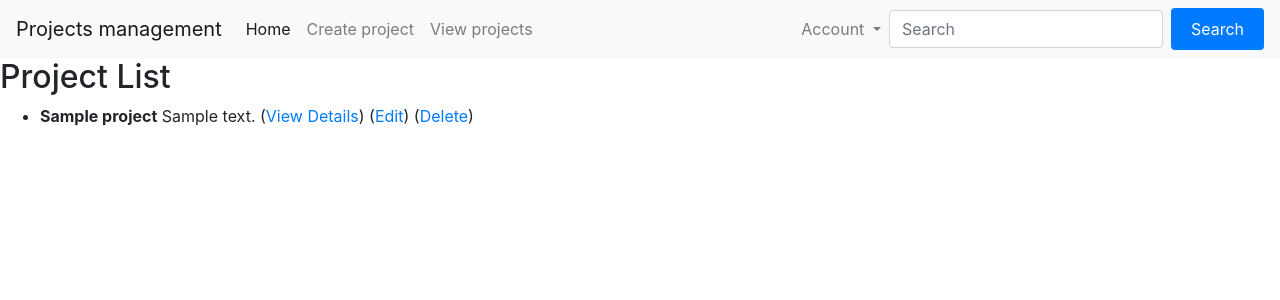
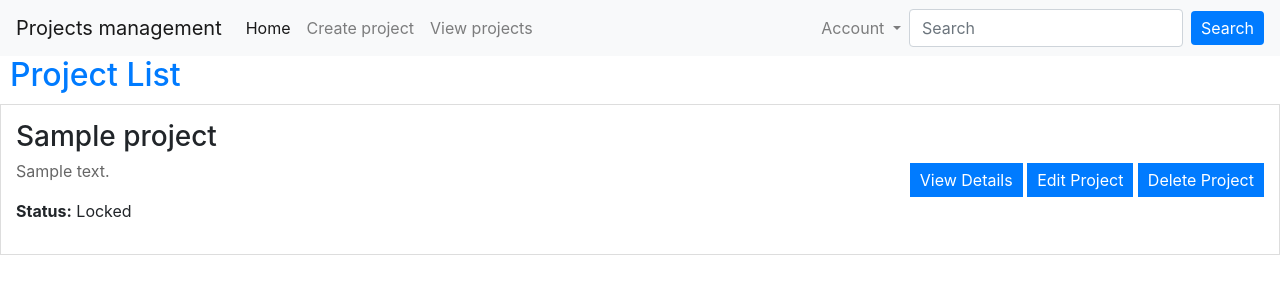
Before and after one commit to aleksandraskolasinska/project-management, a Django app: page /tasks/projects/ in a window 1280 px wide. Shown: the top 300 px of the page. Run offline with Django 4.2, Linux system fonts and the light colour scheme; a user stored in the database is signed in; tables that the repository leaves empty hold one stand-in row (values such as "Sample post").

Commit message:
version 1 completed

```diff
--- a/tasks/forms.py
+++ b/tasks/forms.py
@@ -1,7 +1,7 @@
 from django import forms
-from .models import Project
+from .models import Project, ProjectStatus, ProjectPriority
 
 class ProjectForm(forms.ModelForm):
     class Meta:
         model = Project
-        fields = ['project_title', 'project_description']
+        fields = ['project_title', 'project_description', 'projectPriority', 'projectStatus']
--- a/tasks/static/tasks/style.css
+++ b/tasks/static/tasks/style.css
@@ -89,25 +89,26 @@ body {
 }
 
 button[type="submit"] {
-  background-color: #007bff;
-  color: #fff;
-  padding: 9px 20px;
+  padding: 5px 10px;
+  background-color: hsl(211, 100%, 50%);
+  color: white;
   border: none;
   cursor: pointer;
 }
+
 
 input[type="text"], textarea {
   width: 100%;
   padding: 10px;
 }
 
-.create-ticket-container{
+.create-project-container{
   padding-top: 20px;
   width: 70%;
   margin: 0 auto;
 }
 
-.reply-ticket-container{
+.reply-project-container{
   width: 650px;
   /* margin: 0 auto; */
   align-items: left;
@@ -288,3 +329,108 @@ form.signup-form {
 .update-button:hover {
   background-color: #45a049;
 }
+
+.button-main {
+  padding: 5px 10px;
+  background-color: hsl(211, 100%, 50%);
+  color: white;
+  border: none;
+  cursor: pointer;
+}
+
+.button-main:hover {
+  background-color: #45a049;
+}
+
+.button-delete {
+  padding: 5px 10px;
+  background-color: hsl(211, 100%, 50%);
+  color: white;
+  border: none;
+  cursor: pointer;
+}
+
+.button-delete:hover {
+  background-color: rgb(236, 8, 8);
+}
+
+#id_projectPriority,
+#id_projectStatus {
+    display: inline-block;
+    padding: 8px;
+    border: 1px solid #ccc;
+    border-radius: 4px;
+    width: 100%;
+    box-sizing: border-box;
+    margin-bottom: 10px;
+}
+#id_projectPriority option,
+#id_projectStatus option {
+    background-color: #f5f5f5;
+    color: #333;
+}
+
+/* In your styles.css file */
+.form-field-container {
+  display: inline-block;
+  margin-right: 20px; /* Adjust as needed */
+}
+
+.form-field {
+  display: inline-block;
+  /* Add any additional styles you want for the form fields */
+}
+
+.project-list {
+  list-style: none;
+  padding: 0;
+}
+
+.project-item {
+  border: 1px solid #ddd;
+  margin: 10px 0;
+  padding: 15px;
+  display: flex;
+  justify-content: space-between;
+  align-items: center;
+}
+
+.project-info {
+  flex: 1;
+}
+
+.project-info h3 {
+  margin-bottom: 5px;
+}
+
+.description {
+  color: #666;
+}
+
+
+.project-details {
+  max-width: 600px;
+  margin: 0 auto;
+  padding: 20px;
+  border: 1px solid #ddd;
+  border-radius: 8px;
+  background-color: #fff;
+  box-shadow: 0 0 10px rgba(0, 0, 0, 0.1);
+}
+
+.project-details h2 {
+  color: #007bff;
+}
+
+.project-details p {
+  margin: 5px 0;
+}
+
+.buttons {
+  margin-top: 15px;
+}
+
+.colour-title{
+  color: #007bff;
+  margin-left: 10px;
+}
--- a/tasks/templates/account_edit/email_update.html
+++ b/tasks/templates/account_edit/email_update.html
@@ -10,7 +10,7 @@
   <form method="post" class="update-account-form">
     {% csrf_token %}
     {{ form.as_p }}
-    <button type="submit" class="update-button">Update</button>
+    <button type="submit" class="button-main">Update</button>
   </form>
 </div>
 
--- a/tasks/templates/account_edit/first_name_update.html
+++ b/tasks/templates/account_edit/first_name_update.html
@@ -10,7 +10,7 @@
   <form method="post" class="update-account-form">
     {% csrf_token %}
     {{ form.as_p }}
-    <button type="submit" class="update-button">Update</button>
+    <button type="submit" class="button-main">Update</button>
   </form>
 </div>
 
--- a/tasks/templates/account_edit/last_name_update.html
+++ b/tasks/templates/account_edit/last_name_update.html
@@ -10,7 +10,7 @@
   <form method="post" class="update-account-form">
     {% csrf_token %}
     {{ form.as_p }}
-    <button type="submit" class="update-button">Update</button>
+    <button type="submit" class="button-main">Update</button>
   </form>
 </div>
 
--- a/tasks/templates/account_edit/password_update.html
+++ b/tasks/templates/account_edit/password_update.html
@@ -8,7 +8,7 @@
   <form method="post" class="update-account-form">
     {% csrf_token %}
     {{ form.as_p }}
-    <button type="submit" class="update-button">Update</button>
+    <button type="submit" class="button-main">Update</button>
   </form>
 </div>
 
--- a/tasks/templates/account_edit/username_update.html
+++ b/tasks/templates/account_edit/username_update.html
@@ -10,7 +10,7 @@
   <form method="post" class="update-account-form">
     {% csrf_token %}
     {{ form.as_p }}
-    <button type="submit" class="update-button">Update</button>
+    <button type="submit" class="button-main">Update</button>
   </form>
 </div>
 
--- a/tasks/templates/tasks/delete_project.html
+++ b/tasks/templates/tasks/delete_project.html
@@ -1,11 +1,13 @@
 {% extends 'base.html' %}
 
 {% block content %}
+<div class="details-container-2">
     <h2>Delete Project</h2>
     <p>Are you sure you want to delete the project '{{ project.project_title }}'?</p>
     <form method="post" action="{% url 'tasks:delete_project' project_id=project.id %}">
         {% csrf_token %}
-        <button type="submit">Delete</button>
-        <a href="{% url 'tasks:project_list' %}">Cancel</a>
+        <button class="button-delete" type="submit">Delete</button>
+        <a style="text-align: right; display: inline-block;" href="{% url 'tasks:project_list' %}">Cancel</a>
     </form>
+</div>
 {% endblock %}
--- a/tasks/templates/tasks/project_list.html
+++ b/tasks/templates/tasks/project_list.html
@@ -1,15 +1,23 @@
 {% extends 'base.html' %}
 
 {% block content %}
-    <h2>Project List</h2>
-    <ul>
-        {% for project in projects %}
-            <li>
-                <strong>{{ project.project_title }}</strong> {{ project.project_description }}
-                (<a href="{% url 'tasks:project_detail' project_id=project.id %}">View Details</a>)
-                (<a href="{% url 'tasks:update_project' project_id=project.id %}">Edit</a>)
-                (<a href="{% url 'tasks:delete_project' project_id=project.id %}">Delete</a>)
-            </li>
-        {% endfor %}
-    </ul>
+<div class="colour-title">
+<h2>Project List</h2></div>
+<ul class="project-list">
+    {% for project in projects %}
+        <li class="project-item">
+            <div class="project-info">
+                <h3>{{ project.project_title }}</h3>
+                <p class="description">{{ project.project_description }}</p>
+                <p><strong>Status:</strong> {{ project.projectStatus }}</p>
+            </div>
+            <div class="project-buttons">
+                <button type="button" onclick="location.href='{% url 'tasks:project_detail' project.id %}'" class="button-main">View Details</button>
+                <button type="button" onclick="location.href='{% url 'tasks:update_project' project.id %}'" class="button-main">Edit Project</button>
+                <button type="button" onclick="location.href='{% url 'tasks:delete_project' project.id %}'" class="button-delete">Delete Project</button>
+            </div>
+        </li>
+    {% endfor %}
+</ul>
+
 {% endblock %}
```
Also changed, not shown: other parts of tasks/static/tasks/style.css (+43 -3 lines), tasks/templates/account_edit/account_details.html (+11 -7 lines), tasks/templates/home.html (+7 -0 lines), tasks/templates/tasks/create_project.html (+31 -2 lines), tasks/templates/tasks/project_detail.html (+15 -4 lines), tasks/templates/tasks/update_project.html (+29 -2 lines).
